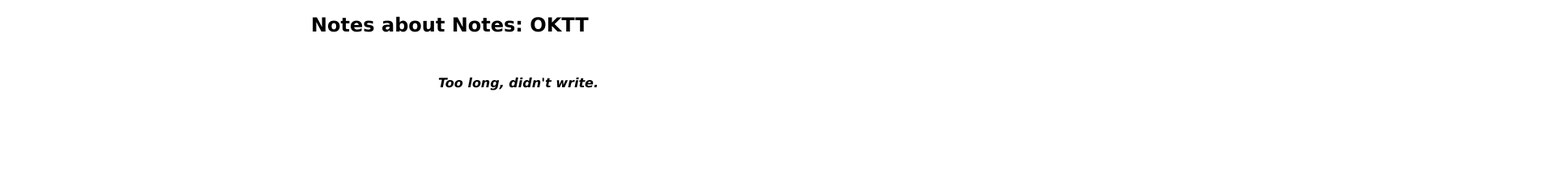
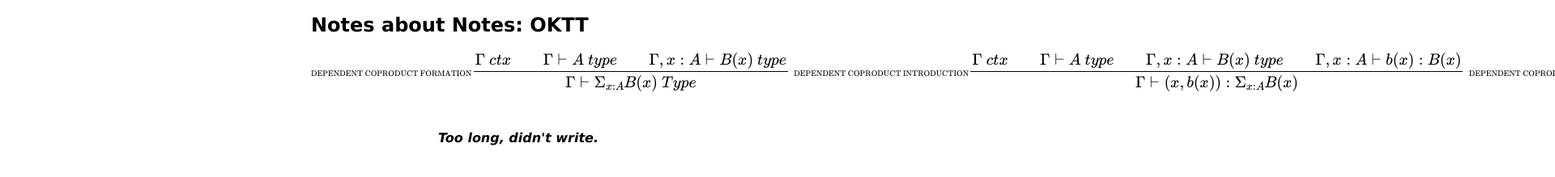
Before and after one commit to anqur/anqur.github.io, a plain HTML site: page post/20200703-oktt-notes/index.html in a window 1280 px wide. Shown: the part 89-308 px from the top of the page at 81% size, 1920 px wide, since content can reach past the window. Drawn offline with nearby package versions, Linux system fonts and the light colour scheme; some packages are replaced by stand-ins of ours.

Commit message:
Updated answers of exercises

```diff
--- a/post/20200703-oktt-notes/index.html
+++ b/post/20200703-oktt-notes/index.html
@@ -18,6 +18,33 @@
 
   <main>
     <article><h1 id="notes-about-notes-oktt">Notes about Notes: OKTT</h1>
+<p><span class="math display">\[
+\mathrm{\tiny DEPENDENT\ COPRODUCT\ FORMATION}
+\\
+\frac
+{\Gamma \ ctx \qquad \Gamma \vdash A \ type \qquad \Gamma, x : A \vdash B(x) \  type}
+{\Gamma \vdash \Sigma_{x : A} B(x) \ Type}
+\\
+~
+\\
+\mathrm{\tiny DEPENDENT\ COPRODUCT\ INTRODUCTION}
+\\
+\frac
+{
+  \Gamma \ ctx
+  \qquad
+  \Gamma \vdash A \ type
+  \qquad \Gamma, x : A \vdash B(x) \  type
+  \qquad
+  \Gamma, x : A \vdash b(x) : B(x)
+}
+{\Gamma \vdash (x, b(x)) : \Sigma_{x : A} B(x)}
+\\
+~
+\\
+\mathrm{\tiny DEPENDENT\ COPRODUCT\ ELIMINATION}
+\\
+\]</span></p>
 </article>
   </main>
 
```
Also changed, not shown: index.html (+1 -1 lines), post/20200703-oktt-notes/index.md (+28 -0 lines).
